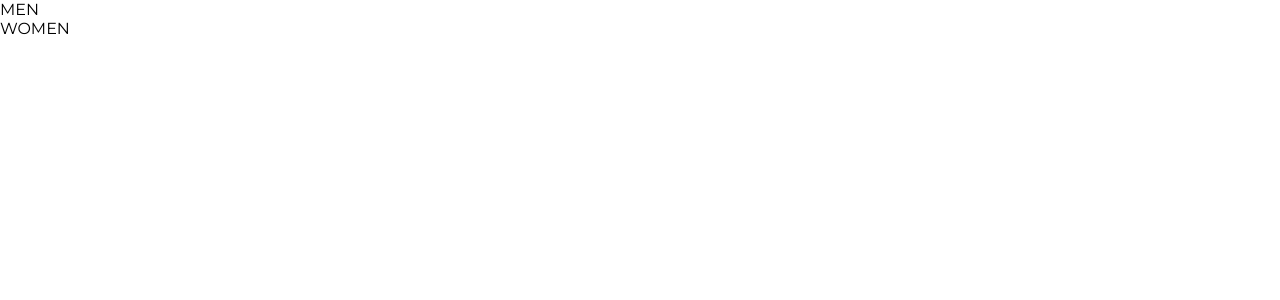
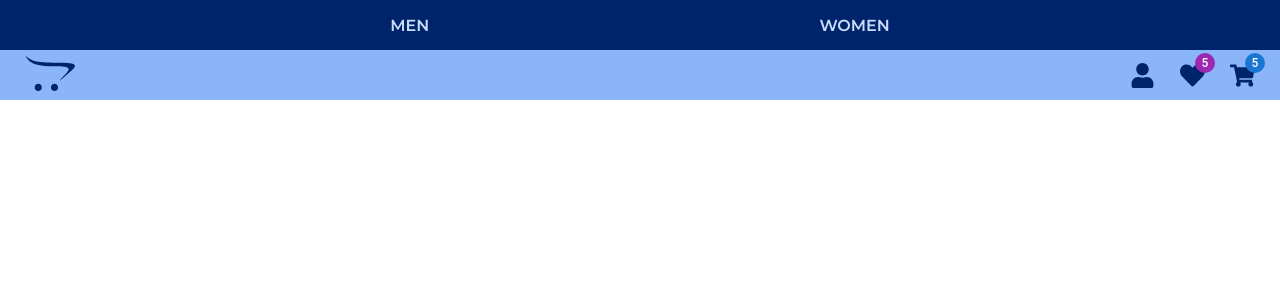
Before and after one commit to Shamseer88/react-e-commerce-app, a React (Vite) app: page / in a window 1280 px wide. Shown: the top 300 px of the page. Built offline with nearby package versions, Linux system fonts and the light colour scheme.

Commit message:
Bottom navbar styling

```diff
--- a/package.json
+++ b/package.json
@@ -10,8 +10,12 @@
     "preview": "vite preview"
   },
   "dependencies": {
+    "@emotion/react": "^11.11.4",
+    "@emotion/styled": "^11.11.5",
+    "@mui/material": "^5.15.21",
     "react": "^18.3.1",
     "react-dom": "^18.3.1",
+    "react-icons": "^5.2.1",
     "react-router-dom": "^6.24.1"
   },
   "devDependencies": {
--- a/src/App.jsx
+++ b/src/App.jsx
@@ -1,12 +1,7 @@
 import React from "react";
-import TopNavbar from "./components/TopNavbar";
 
 const App = () => {
-  return (
-    <div>
-      <TopNavbar />
-    </div>
-  );
+  return <div>App</div>;
 };
 
 export default App;
--- /dev/null
+++ b/src/components/BottomNavbar.css
@@ -0,0 +1,18 @@
+.bottom-navbar {
+  background-color: var(--light-blue);
+  color: var(--blue);
+  height: 50px;
+  display: flex;
+  align-items: center;
+  justify-content: space-between;
+  padding: 15px 25px;
+}
+
+.logo-icon {
+  color: var(--blue);
+}
+
+.menu-badges {
+  display: flex;
+  gap: 25px;
+}
--- a/src/components/BottomNavbar.jsx
+++ b/src/components/BottomNavbar.jsx
@@ -1,7 +1,30 @@
-import React from "react";
+import { NavLink } from "react-router-dom";
+import "./BottomNavbar.css";
+import { FaOpencart, FaUser, FaHeart, FaShoppingCart } from "react-icons/fa";
+import { Badge } from "@mui/material";
 
 const BottomNavbar = () => {
-  return <div>BottomNavbar</div>;
+  return (
+    <div className="bottom-navbar">
+      <div className="logo">
+        <NavLink to="/">
+          <FaOpencart size={50} className="logo-icon" />
+        </NavLink>
+      </div>
+      <div className="menu"></div>
+      <div className="menu-badges">
+        <Badge badgeContent={0} color="info">
+          <FaUser size={25} />
+        </Badge>
+        <Badge badgeContent={5} color="secondary">
+          <FaHeart size={25} />
+        </Badge>
+        <Badge badgeContent={5} color="primary">
+          <FaShoppingCart size={25} />
+        </Badge>
+      </div>
+    </div>
+  );
 };
 
 export default BottomNavbar;
--- a/src/components/TopNavbar.css
+++ b/src/components/TopNavbar.css
@@ -0,0 +1,17 @@
+.topnavbar {
+  background-color: var(--blue);
+  display: flex;
+  justify-content: space-evenly;
+  align-items: center;
+  height: 50px;
+}
+
+.topnavbar a {
+  color: var(--light-blue-2);
+  text-decoration: none;
+  font-weight: 600;
+}
+
+.topnavbar a.active {
+  border-bottom: 3px solid var(--light-blue-2);
+}
--- a/src/components/TopNavbar.jsx
+++ b/src/components/TopNavbar.jsx
@@ -1,10 +1,15 @@
+import { NavLink } from "react-router-dom";
 import "./TopNavbar.css";
 
 const TopNavbar = () => {
   return (
     <div className="topnavbar">
-      <div className="topnavbar-left">MEN</div>
-      <div className="topnavbar-right">WOMEN</div>
+      <div className="topnavbar-left">
+        <NavLink to="/men">MEN</NavLink>
+      </div>
+      <div className="topnavbar-right">
+        <NavLink to="/women">WOMEN</NavLink>
+      </div>
     </div>
   );
 };
--- a/src/main.jsx
+++ b/src/main.jsx
@@ -10,7 +10,7 @@ import NotFoundPage from "./pages/NotFoundPage.jsx";
 const router = createBrowserRouter([
   {
     path: "/",
-    element: <App />,
+    element: <Men />,
     errorElement: <NotFoundPage />,
   },
   {
--- a/src/pages/Men.jsx
+++ b/src/pages/Men.jsx
@@ -1,7 +1,14 @@
 import React from "react";
+import TopNavbar from "../components/TopNavbar";
+import BottomNavbar from "../components/BottomNavbar";
 
 const Men = () => {
-  return <div>Men</div>;
+  return (
+    <>
+      <TopNavbar />
+      <BottomNavbar />
+    </>
+  );
 };
 
 export default Men;
--- a/src/pages/Women.jsx
+++ b/src/pages/Women.jsx
@@ -1,7 +1,14 @@
 import React from "react";
+import TopNavbar from "../components/TopNavbar";
+import BottomNavbar from "../components/BottomNavbar";
 
 const Women = () => {
-  return <div>Women</div>;
+  return (
+    <>
+      <TopNavbar />
+      <BottomNavbar />
+    </>
+  );
 };
 
 export default Women;
```
Also changed, not shown: 1 other file (tests, documents, lock files or other folders).
